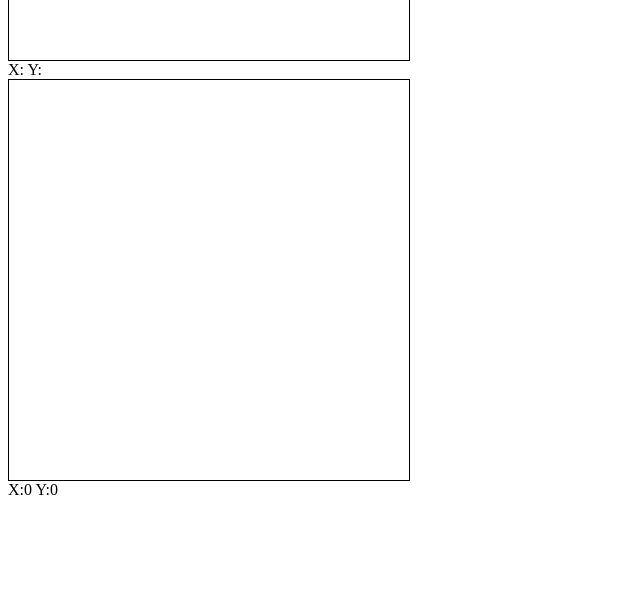
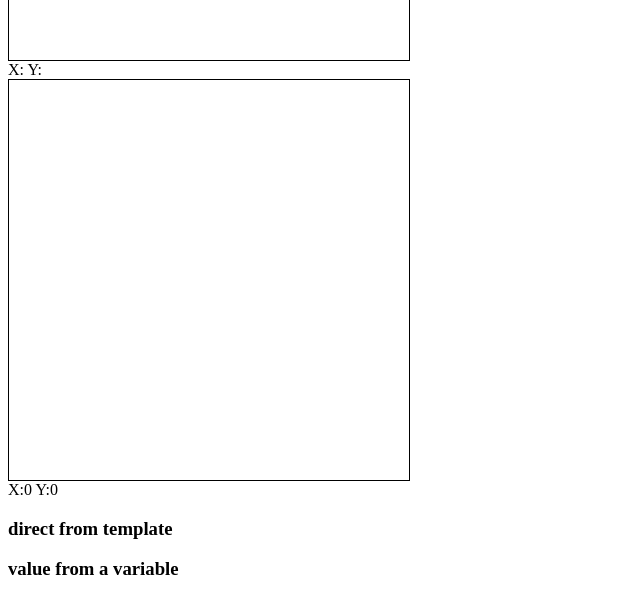
Before and after one commit to vladflore/angular-workshop, an Angular app: page / in a window 1280 px wide. Shown: the part 442-1041 px from the top of the page, without its empty margins (0-640 px from the left). Before the commit the page ends 949 px from the top, so only its background shows below. Built offline with nearby package versions, Linux system fonts and the light colour scheme.

Commit message:
Aufgaben_5

```diff
--- a/src/app/app.component.html
+++ b/src/app/app.component.html
@@ -5,3 +5,6 @@
 <info-box></info-box>
 
 <mouse-cursor></mouse-cursor>
+
+<title-box title="direct from template"></title-box>
+<title-box [title]="titleVar"></title-box>
--- a/src/app/app.component.ts
+++ b/src/app/app.component.ts
@@ -6,5 +6,6 @@ import { Component } from '@angular/core';
   styleUrls: ['./app.component.css']
 })
 export class AppComponent {
-  title = 'app works!';
+  title:string = 'app works!';
+  titleVar:string = "value from a variable";
 }
--- a/src/app/app.module.ts
+++ b/src/app/app.module.ts
@@ -6,10 +6,11 @@ import { HttpModule } from '@angular/http';
 import { AppComponent } from './app.component';
 import {InfoBoxComponent} from "./info-box/info-box.component";
 import { MouseCursorComponent } from './mouse-cursor/mouse-cursor.component';
+import { TitleBoxComponent } from './title-box/title-box.component';
 
 @NgModule({
   declarations: [
-    AppComponent, InfoBoxComponent, MouseCursorComponent
+    AppComponent, InfoBoxComponent, MouseCursorComponent, TitleBoxComponent
   ],
   imports: [
     BrowserModule,
--- /dev/null
+++ b/src/app/title-box/title-box.component.html
@@ -0,0 +1 @@
+<h3>{{title}}</h3>
--- /dev/null
+++ b/src/app/title-box/title-box.component.ts
@@ -0,0 +1,18 @@
+import {Component, OnInit, Input} from '@angular/core';
+
+@Component({
+  selector: 'title-box',
+  templateUrl: './title-box.component.html',
+  styleUrls: ['./title-box.component.css']
+})
+export class TitleBoxComponent implements OnInit {
+
+  constructor() { }
+
+  @Input()
+  title:string= "";
+
+  ngOnInit() {
+  }
+
+}
```
Also changed, not shown: src/app/title-box/title-box.component.css (added), 1 other file (tests, documents, lock files or other folders).
